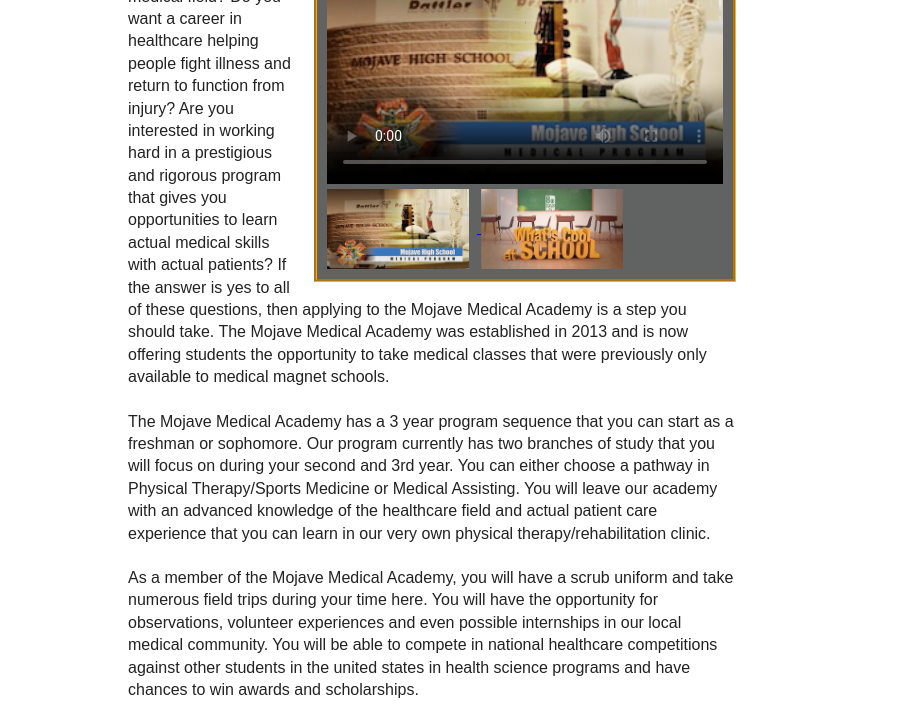
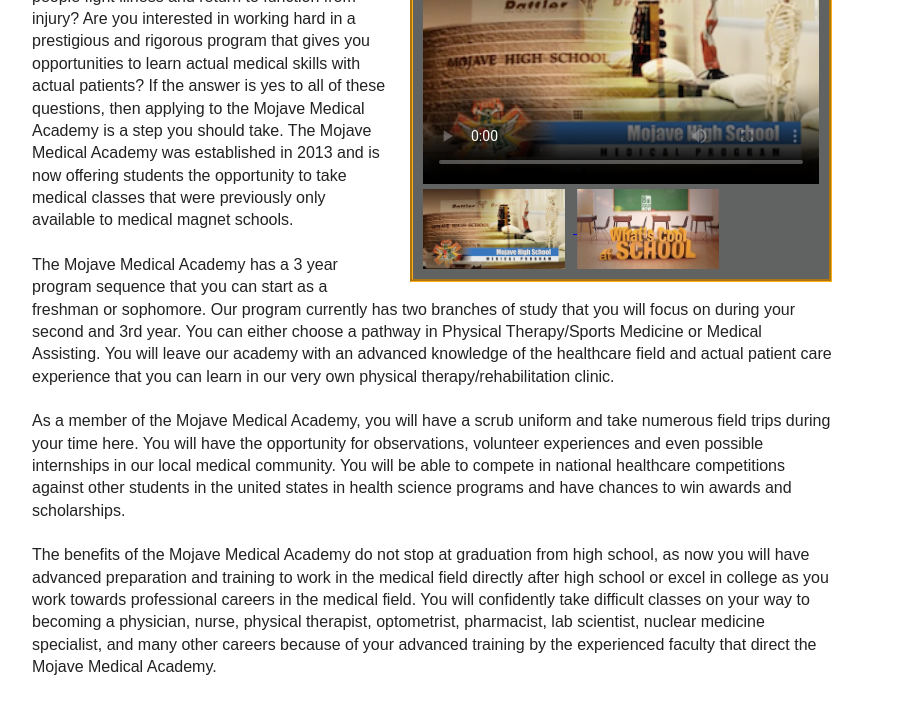
Before and after one commit to elijahglz/mhs-select-schools, a plain HTML site: page index.html in a window 1280 px wide. Shown: the part 187-903 px from the top of the page, without its empty margins (208-1108 px from the left). Drawn offline with Linux system fonts and the light colour scheme.

Commit message:
expand container size

```diff
--- a/index.html
+++ b/index.html
@@ -29,7 +29,7 @@
             }
 
             .container {
-                width: 608px;
+                width: 800px;
                 margin-right: auto;
                 margin-left: auto;
             }
```
